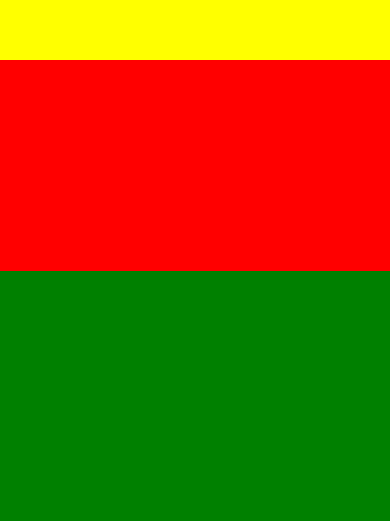
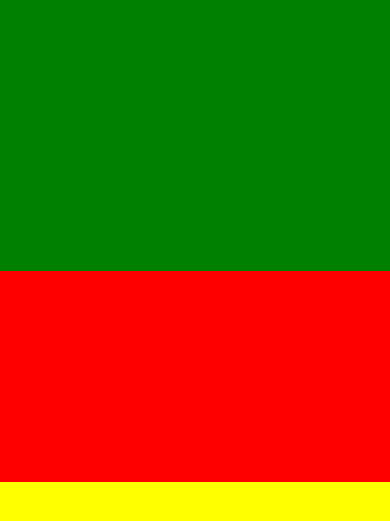
Before and after one commit to ubairnoor/REACTNEWAPP, a React Native app: screen / in a window 390 px wide. Shown: the part 151-672 px from the top of the page. Built offline with nearby package versions, Linux system fonts and the light colour scheme.

Commit message:
FlexDirection Prop added

```diff
--- a/App.js
+++ b/App.js
@@ -38,7 +38,7 @@ const App = () => {
 
 
   return (
- <View style={{flex:1}}>
+ <View style={{flex:1, flexDirection:'column-reverse'}}>
  <View style={{flex:1,backgroundColor:'yellow'}}></View>
  <View style={{flex:1,backgroundColor:'red'}}></View>
  <View style={{flex:2,backgroundColor:'green'}}></View>
```
